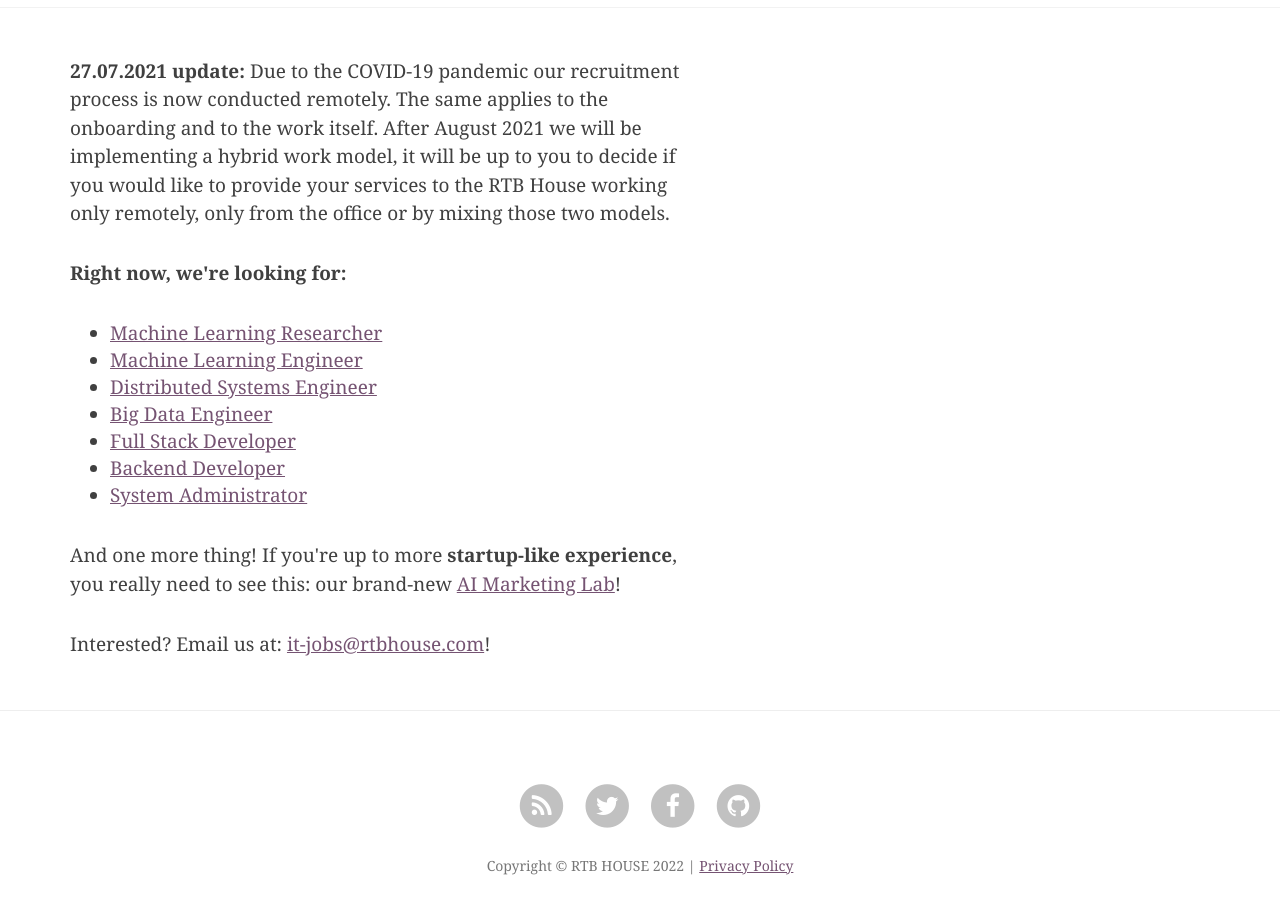
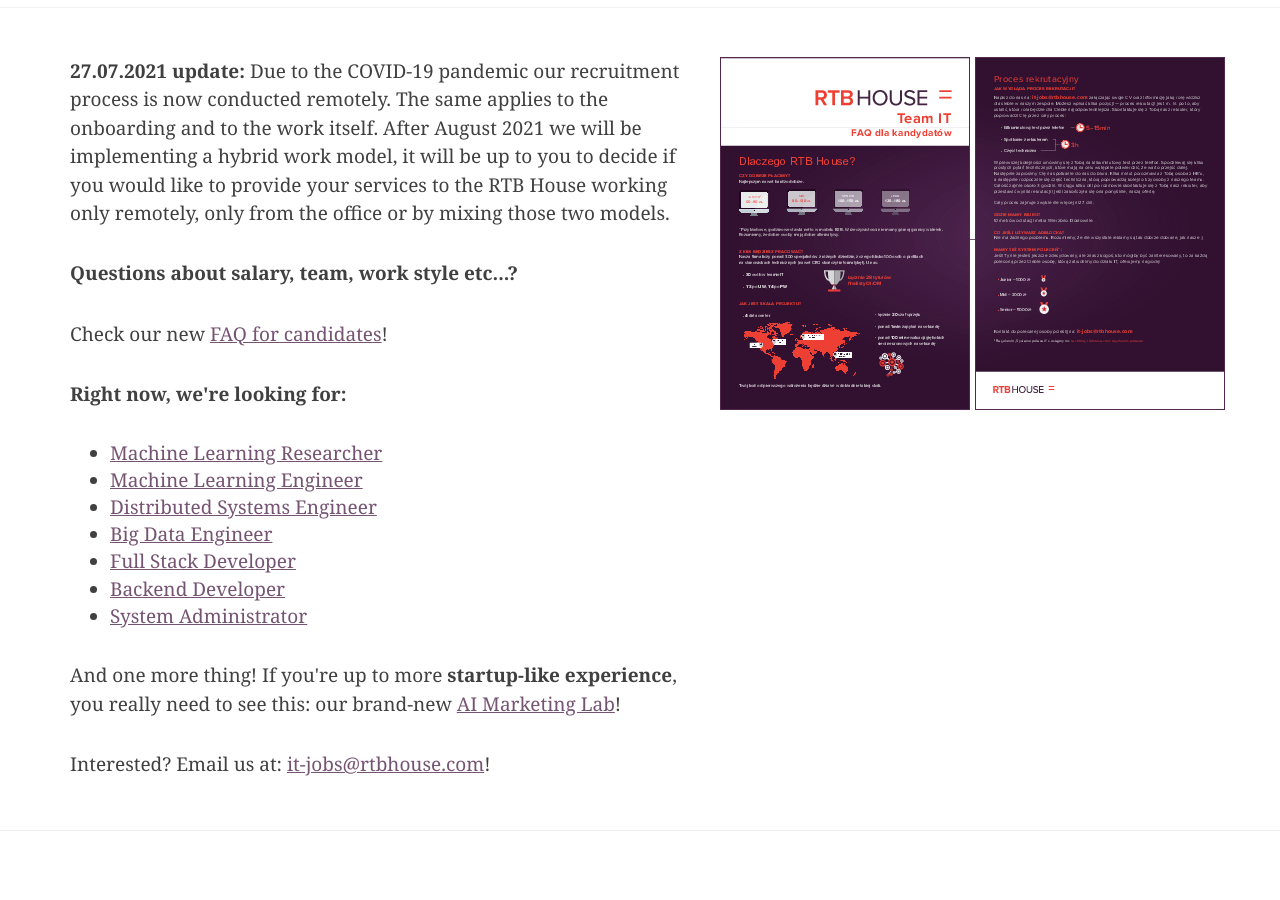
Before and after one commit to RTBHOUSE/techblog, a Jekyll site: the page built from jobs.html, in a window 1280 px wide and 900 px high, scrolled down 521 px. Built offline with Jekyll 4.4.1, drawn with Linux system fonts in a browser that asks for light colours; nearby versions of some CDN libraries; comment, search, counter and statistics services are not loaded.

Commit message:
An updated FAQ on jobs site

```diff
--- a/jobs.html
+++ b/jobs.html
@@ -21,6 +21,19 @@ image: "img/home-bg.jpg"
 </style>
 
 <p style="max-width: 32.5em"><strong>27.07.2021 update:</strong> Due to the COVID-19 pandemic our recruitment process is now conducted remotely. The same applies to the onboarding and to the work itself. After August 2021 we will be implementing a hybrid work model, it will be up to you to decide if you would like to provide your services to the RTB House working only remotely, only from the office or by mixing those two models.
+</p>
+
+<strong><p>Questions about salary, team, work style etc...?</p></strong>
+
+<p>
+Check our new <a href="/files/FAQ.pdf" class="rtbtrack" target="_blank">FAQ for candidates</a>!
+</p>
+
+<p class="faq-preview">
+    <a href="/files/FAQ.pdf" class="rtbtrack" target="_blank">
+        <img src="/img/faq-0.png">
+        <img src="/img/faq-4.png">
+    </a>
 </p>
 
 <strong><p>Right now, we're looking for:</p></strong>
```
Also changed, not shown: 1 other file.
